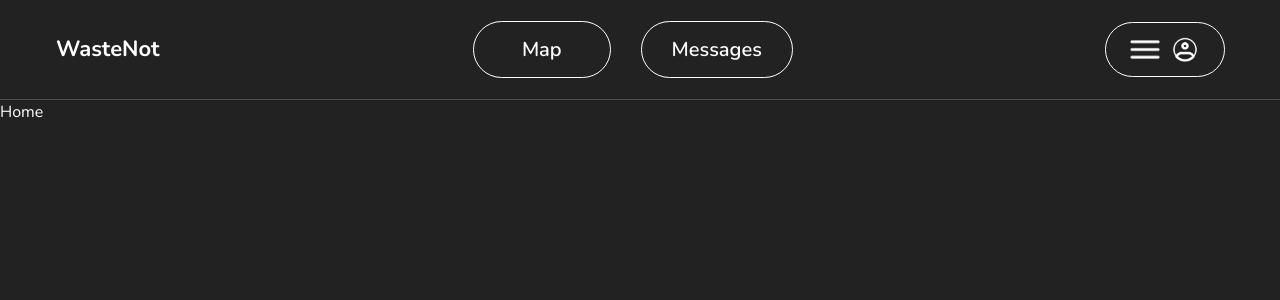
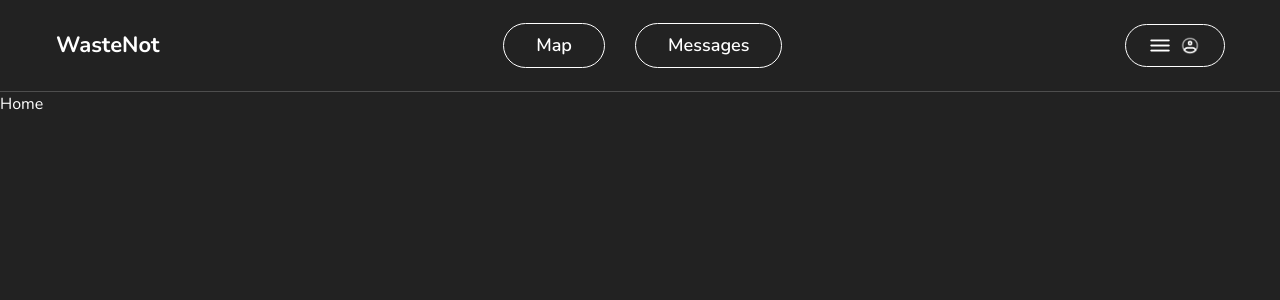
Before and after one commit to kahmoh/WasteNot, a Next.js app: page / in a window 1280 px wide. Shown: the top 300 px of the page. Built offline with nearby package versions, Linux system fonts and the light colour scheme.

Commit message:
Modify slightly the styling for Header component

```diff
--- a/src/components/Header.jsx
+++ b/src/components/Header.jsx
@@ -10,7 +10,7 @@ const Header = () => {
       <div className={styles["logo"]}>WasteNot</div>
       {/* Container for the "Map" and "Messages" buttons on the top center */}
       <div className={styles["navigation-btn-container"]}>
-        <Button text="Map" />
+        <Button text="Map"/>
         <Button text="Messages" />
       </div>
       {/* Profile button on the top right */}
--- a/src/components/ProfileBtn.jsx
+++ b/src/components/ProfileBtn.jsx
@@ -21,8 +21,8 @@ const ProfileBtn = () => {
         setProfileImage("/profile_circle.png");
       }}
     >
-      <Image src={menuImage} alt="Hamburger Menu" width={30} height={30} />
-      <Image src={profileImage} alt="Profile Circle" width={30} height={30} />
+      <Image src={menuImage} alt="Hamburger Menu" width={20} height={20} />
+      <Image src={profileImage} alt="Profile Circle" width={20} height={20} />
     </div>
   );
 };
--- a/styles/Button.module.css
+++ b/styles/Button.module.css
@@ -2,11 +2,11 @@
   outline: 1px solid white;
   border-radius: 50px;
   display: flex;
-  padding: 0.8rem 3rem;
+  padding: 0.5rem 2rem;
   justify-content: center;
   align-items: center;
-  max-width: 150px;
-  font-size: 20px;
+  min-width: 100px;
+  font-size: 18px;
   font-weight: 600;
   transition: 0.2s ease-in-out;
   margin: 0;
--- a/styles/ChatList.module.css
+++ b/styles/ChatList.module.css
@@ -1,7 +1,7 @@
 .chatlist-container {
     padding: 2rem 1.5rem;
     width: 25vw;
-    height: calc(100vh - 100px);
+    height: calc(100vh - 90px);
     border-right: 1px solid rgba(255, 255, 255, 0.2);
     background-color: #1A1A1A;
     font-size: 20px;
--- a/styles/Header.module.css
+++ b/styles/Header.module.css
@@ -1,11 +1,11 @@
 .header-container {
     width: 100vw;
-    height: 100px;
+    max-height: 100px;
     display: flex;
     flex-direction: row;
     justify-content: space-between;
     align-items: center;
-    padding: 2rem 3.5rem;
+    padding: 1.5rem 3.5rem;
     border-bottom: 1px solid rgb(255, 255, 255, 0.2);
 }
 
--- a/styles/ProfileBtn.module.css
+++ b/styles/ProfileBtn.module.css
@@ -1,5 +1,5 @@
 .profile-btn {
-    padding: 0.75rem 1.5rem;
+    padding: 0.7rem 1.5rem;
     outline: 1px solid white;
     border-radius: 50px;
     display: flex;
```
